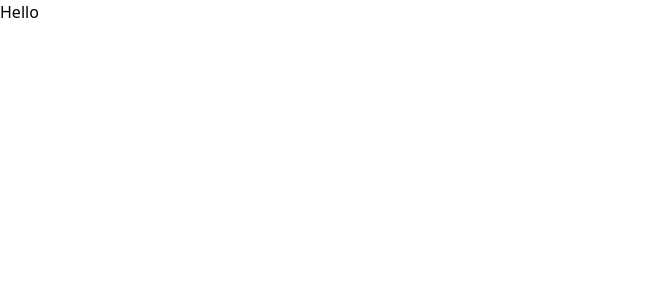
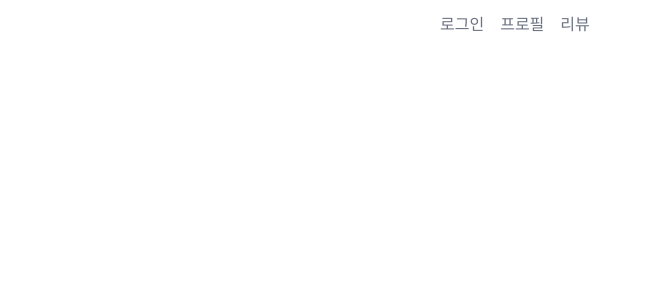
Before and after one commit to BACKHAERANI/myproj-react, a React (Create React App) app: page / in a window 1280 px wide. Shown: the top 300 px of the page, without its empty margins (0-650 px from the left). Built offline with nearby package versions, Linux system fonts and the light colour scheme.

Commit message:
Routes,Route 적용/ TopNav Link 적용

```diff
--- a/package.json
+++ b/package.json
@@ -8,6 +8,7 @@
     "@testing-library/user-event": "^13.2.1",
     "react": "^17.0.2",
     "react-dom": "^17.0.2",
+    "react-router-dom": "6",
     "react-scripts": "5.0.0",
     "web-vitals": "^2.1.0"
   },
--- /dev/null
+++ b/src/App.css
@@ -0,0 +1,4 @@
+.app {
+  width: 400px;
+  margin: 0 auto;
+}
--- a/src/App.js
+++ b/src/App.js
@@ -1,5 +1,21 @@
+import Profile from 'pages/accounts/Profile';
+import Login from 'pages/accounts/Login';
+import ReviewList from 'pages/reviews/ReviewList';
+import { Route, Routes } from 'react-router-dom';
+import TopNav from 'components/TopNav';
+import 'App.css';
+
 function App() {
-  return <div>Hello</div>;
+  return (
+    <div className="app">
+      <Routes>
+        <Route path="/" element={<TopNav />} />
+        <Route path="/accounts/login" element={<Login />} />
+        <Route path="/accounts/profile" element={<Profile />} />
+        <Route path="/reviews/" element={<ReviewList />} />
+      </Routes>
+    </div>
+  );
 }
 
 export default App;
--- /dev/null
+++ b/src/components/TopNav.jsx
@@ -0,0 +1,32 @@
+import { Link } from 'react-router-dom';
+
+function TopNav() {
+  return (
+    <div className="my-3">
+      <ul className="flex gap-4">
+        <li>
+          <MyLink to="/accounts/login">로그인</MyLink>
+        </li>
+        <li>
+          <MyLink to="/accounts/profile">프로필</MyLink>
+        </li>
+        <li>
+          <MyLink to="/reviews/">리뷰</MyLink>
+        </li>
+      </ul>
+    </div>
+  );
+}
+
+function MyLink({ to, children }) {
+  return (
+    <Link
+      to={to}
+      className="pb-1 text-gray-500 hover:text-red-500 hover:border-b-4 border-red-500 "
+    >
+      {children}
+    </Link>
+  );
+}
+
+export default TopNav;
--- a/src/index.js
+++ b/src/index.js
@@ -1,11 +1,14 @@
 import React from 'react';
 import ReactDOM from 'react-dom';
+import { BrowserRouter } from 'react-router-dom';
+import App from './App';
 import './index.css';
-import App from './App';
 
 ReactDOM.render(
   <React.StrictMode>
-    <App />
+    <BrowserRouter>
+      <App />
+    </BrowserRouter>
   </React.StrictMode>,
   document.getElementById('root'),
 );
--- /dev/null
+++ b/src/pages/accounts/Login.jsx
@@ -0,0 +1,9 @@
+function Login() {
+  return (
+    <div>
+      <h2>Login</h2>
+    </div>
+  );
+}
+
+export default Login;
--- /dev/null
+++ b/src/pages/accounts/Profile.jsx
@@ -0,0 +1,9 @@
+function Profile() {
+  return (
+    <div>
+      <h2>Profile</h2>
+    </div>
+  );
+}
+
+export default Profile;
--- /dev/null
+++ b/src/pages/reviews/ReviewList.jsx
@@ -0,0 +1,9 @@
+function ReviewList() {
+  return (
+    <div>
+      <h2>Review List</h2>
+    </div>
+  );
+}
+
+export default ReviewList;
```
Also changed, not shown: 1 other file (tests, documents, lock files or other folders).
